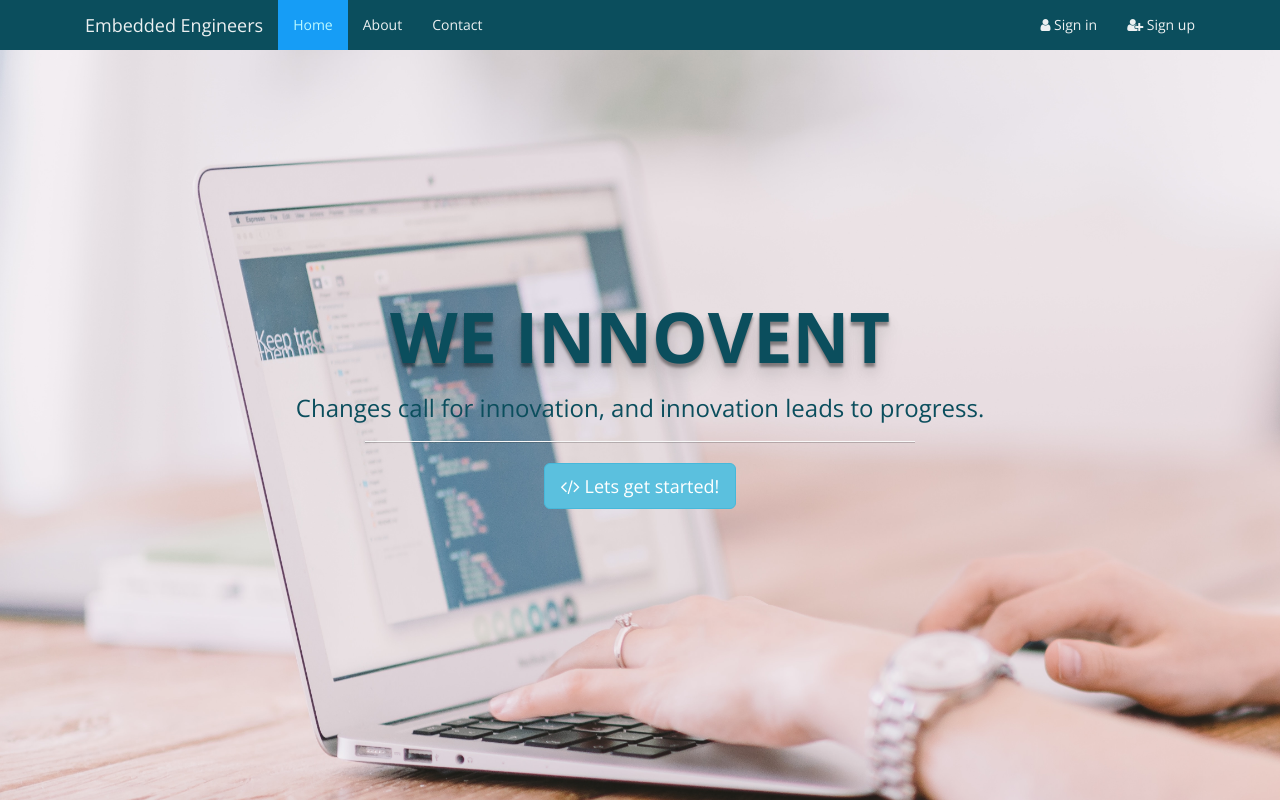
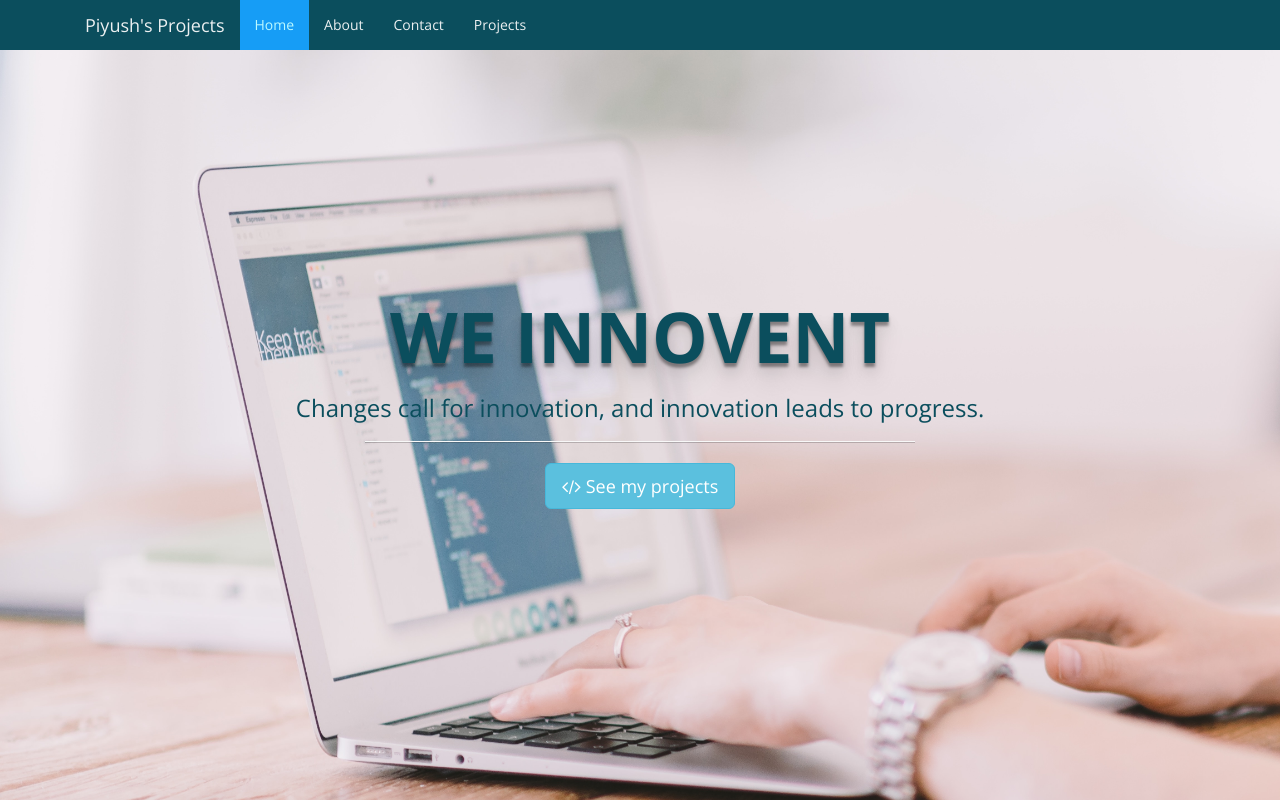
Before and after one commit to piyushimraw/EmbeddedEngineers, a plain HTML site: page index.html in a window 1280 px wide. Drawn offline with nearby package versions, Linux system fonts and the light colour scheme.

Commit message:
Rebranding EmbeddedEngieers-------->Piyush's Projects
Rebranding EmbeddedEngieers-------->Piyush's Projects
Embedded Engineers being changed to piyush'S projects

```diff
--- a/index.html
+++ b/index.html
@@ -2,7 +2,7 @@
 <html>
 
 <head>
-	<title>Embedded Engineers</title>
+	<title>Piyush's Projects</title>
 	<link rel="stylesheet" type="text/css" href="https://maxcdn.bootstrapcdn.com/bootstrap/3.3.7/css/bootstrap.min.css">
 	<link rel="stylesheet" type="text/css" href="embedded.css">
 	<link href="https://fonts.googleapis.com/css?family=Open+Sans:400,700|Slabo+27px" rel="stylesheet">
@@ -22,7 +22,7 @@
 		          <span class="icon-bar"></span>
 		          <span class="icon-bar"></span>
                   </button>
-				<a href="#" class="navbar-brand">Embedded Engineers</a>
+				<a href="#" class="navbar-brand">Piyush's Projects</a>
 			</div>
 			<div class="collapse navbar-collapse" id="collapse_these">
 				<ul class="nav navbar-nav">
@@ -30,12 +30,10 @@
 					<li class="active"><a href="#">Home</a></li>
 					<li><a href="#">About</a></li>
 					<li><a href="#">Contact</a></li>
+					<li><a href="#">Projects</a></li>
 				</ul>
 
-				<ul class="nav navbar-nav navbar-right">
-					<li><a href="#"><i class="fa fa-user" aria-hidden="true"></i> Sign in</a></li>
-					<li><a href="#"><i class="fa fa-user-plus" aria-hidden="true"></i> Sign up</a></li>
-				</ul>
+
 			</div>
 		</div>
 	</nav>
@@ -47,7 +45,7 @@
 					<h1>We Innovent</h1>
 					<h3>Changes call for innovation, and innovation leads to progress.</h3>
 					<hr>
-					<button class="btn btn-info btn-lg"> <i class="fa fa-code" aria-hidden="true"></i> Lets get started!</button></h3>
+					<button class="btn btn-info btn-lg"> <i class="fa fa-code" aria-hidden="true"></i> See my projects</button></h3>
 				</div>
 			</div>
 		</div>
```
